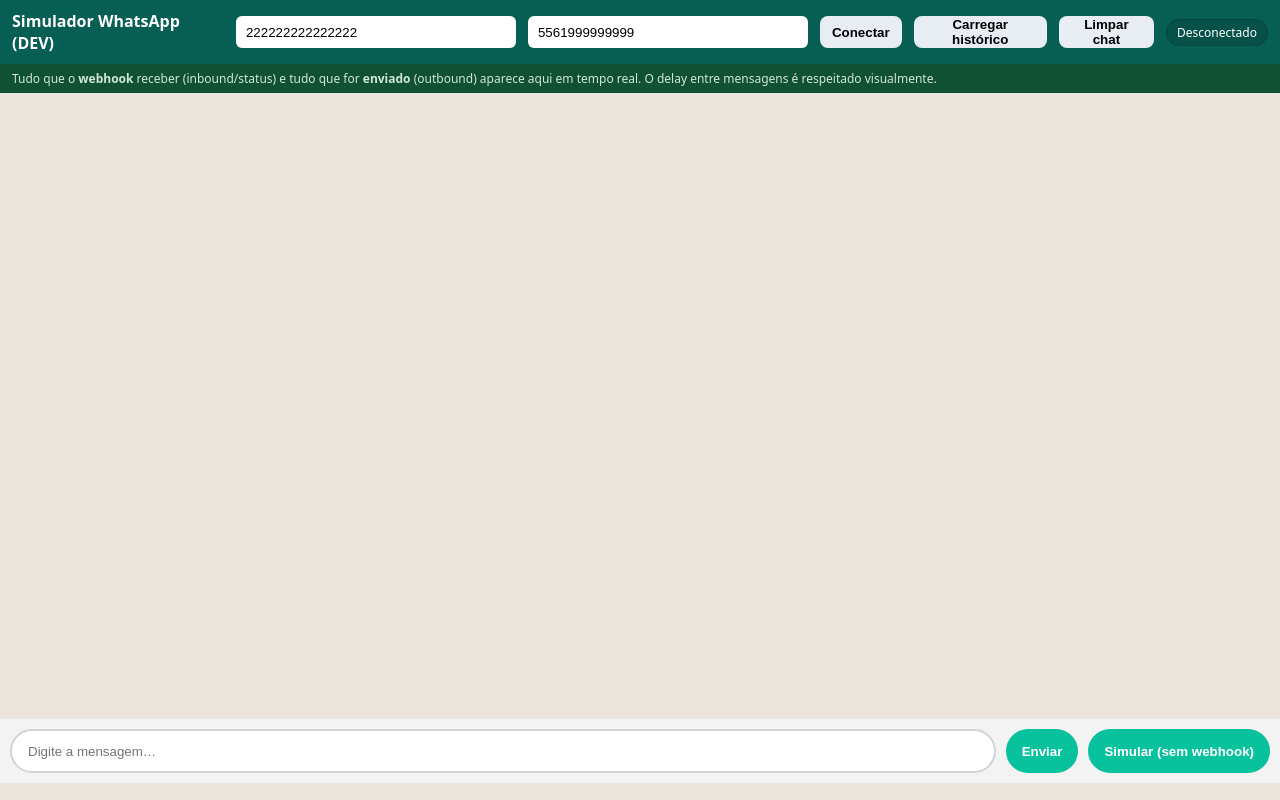
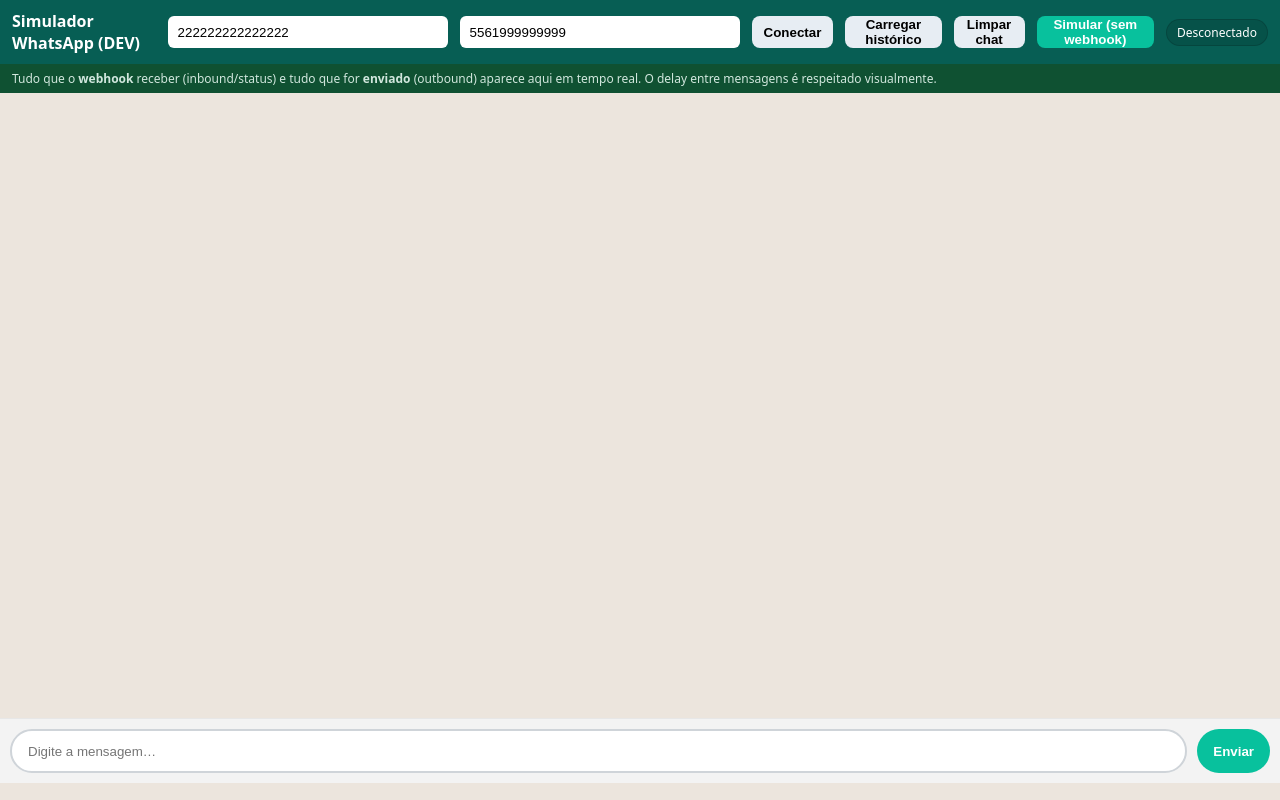
Before and after one commit to RodrigosLuz/Webhook-whatsapp, a Flask app: page /dev/simchat in a window 1280 px wide. Run offline with Flask 3, Linux system fonts and the light colour scheme; data comes from the database, SQL or seed files in the repository; data that the repository does not hold is empty; parts of the project's set-up code (start-up, migrations or seed data) failed here and were passed over.

Commit message:
Coloca botão simular na barra superior

```diff
--- a/app/templates/dev_simchat.html
+++ b/app/templates/dev_simchat.html
@@ -15,11 +15,16 @@
     <button id="btnConnect" class="btn gray">Conectar</button>
     <button id="btnHistory" class="btn gray">Carregar histórico</button>
     <button id="btnClear" class="btn gray">Limpar chat</button>
+    <!-- Botão SIMULAR movido para a barra superior -->
+    <button id="btnSimulate" class="btn green" title="Trocar para modo simulado (sem webhook)">
+      Simular (sem webhook)
+    </button>
     <span id="pill" class="status-pill off">Desconectado</span>
   </div>
 
   <div class="hint">
-    Tudo que o <strong>webhook</strong> receber (inbound/status) e tudo que for <strong>enviado</strong> (outbound) aparece aqui em tempo real. O delay entre mensagens é respeitado visualmente.
+    Tudo que o <strong>webhook</strong> receber (inbound/status) e tudo que for <strong>enviado</strong> (outbound) aparece aqui em tempo real.
+    O delay entre mensagens é respeitado visualmente.
   </div>
 
   <div class="wrap">
@@ -28,7 +33,7 @@
     <div class="footer">
       <input id="msg" placeholder="Digite a mensagem…" />
       <button id="btnSend" class="btn round green">Enviar</button>
-      <button id="btnSimulate" class="btn round green" title="Trocar para modo simulado (sem webhook)">Simular (sem webhook)</button>
+      <!-- Botão SIMULAR removido da área inferior -->
     </div>
   </div>
 
```
